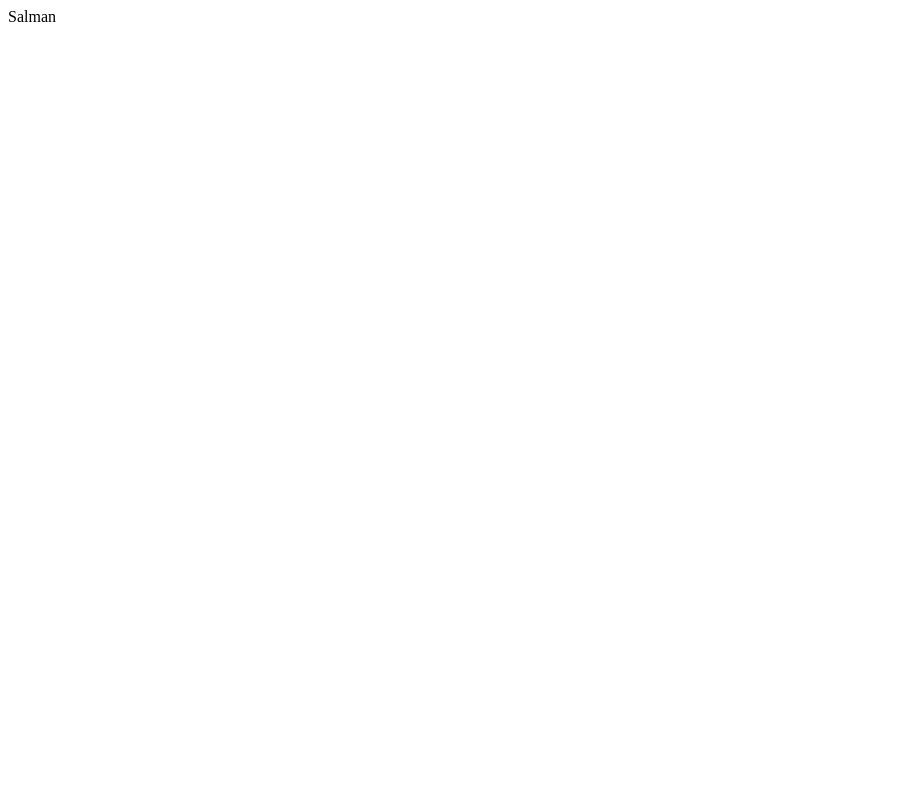
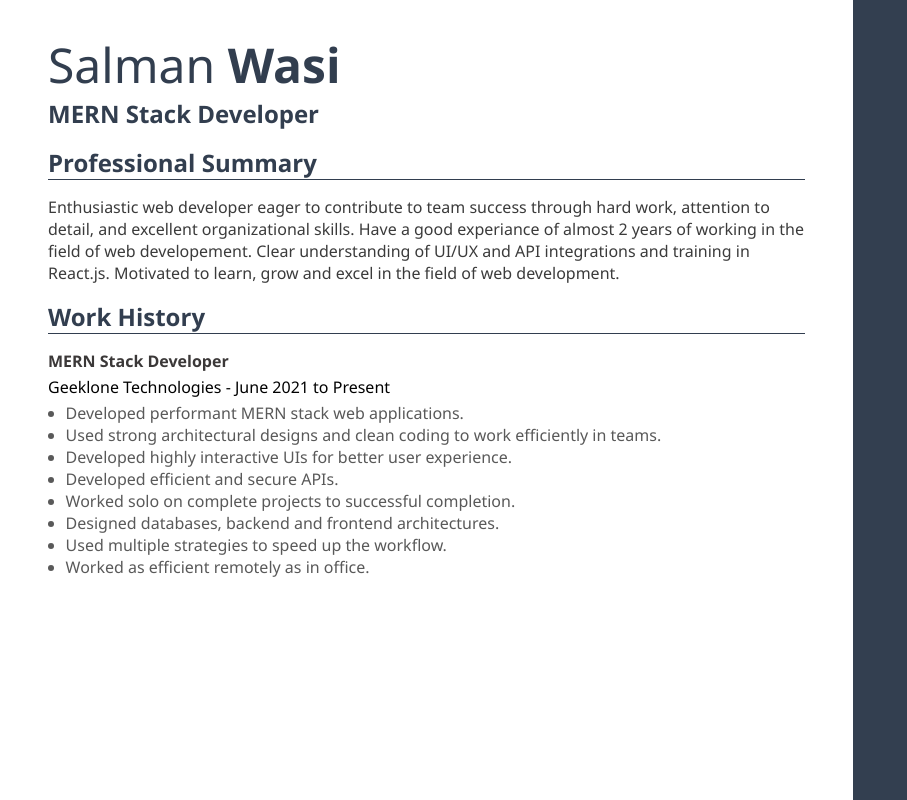
Before and after one commit to SalmanWasiKhan/CV_Plain, a plain HTML site: page index.html in a window 1280 px wide. Shown: the whole page, without its empty margins (0-907 px from the left). Drawn offline with Linux system fonts and the light colour scheme.

Commit message:
main section base

```diff
--- a/index.html
+++ b/index.html
@@ -4,9 +4,54 @@
     <meta charset="UTF-8" />
     <meta http-equiv="X-UA-Compatible" content="IE=edge" />
     <meta name="viewport" content="width=device-width, initial-scale=1.0" />
+    <link rel="stylesheet" href="style.css" />
     <title>Salman Wasi Khan</title>
   </head>
   <body>
-    Salman
+    <main>
+      <section>
+        <h1>Salman <span>Wasi</span></h1>
+        <h2>MERN Stack Developer</h2>
+
+        <div>
+          <h3>Professional Summary</h3>
+          <p>
+            Enthusiastic web developer eager to contribute to team success
+            through hard work, attention to detail, and excellent organizational
+            skills. Have a good experiance of almost 2 years of working in the
+            field of web developement. Clear understanding of UI/UX and API
+            integrations and training in React.js. Motivated to learn, grow and
+            excel in the field of web development.
+          </p>
+        </div>
+
+        <div>
+          <h3>Work History</h3>
+
+          <div class="work">
+            <h4>MERN Stack Developer</h4>
+            <h5>Geeklone Technologies - <span>June 2021 to Present</span></h5>
+            <ul>
+              <li>Developed performant MERN stack web applications.</li>
+              <li>
+                Used strong architectural designs and clean coding to work
+                efficiently in teams.
+              </li>
+              <li>
+                Developed highly interactive UIs for better user experience.
+              </li>
+              <li>Developed efficient and secure APIs.</li>
+              <li>
+                Worked solo on complete projects to successful completion.
+              </li>
+              <li>Designed databases, backend and frontend architectures.</li>
+              <li>Used multiple strategies to speed up the workflow.</li>
+              <li>Worked as efficient remotely as in office.</li>
+            </ul>
+          </div>
+        </div>
+      </section>
+      <aside></aside>
+    </main>
   </body>
 </html>
--- a/style.css
+++ b/style.css
@@ -0,0 +1,83 @@
+* {
+  margin: 0;
+  padding: 0;
+  box-sizing: border-box;
+}
+
+main {
+  min-height: 100vh;
+  width: 100%;
+  font-family: 'Segoe UI', Tahoma, Geneva, Verdana, sans-serif;
+  display: grid;
+  grid-template-columns: 4fr 2fr;
+}
+
+section {
+  height: 100%;
+  padding: 2rem 3rem;
+}
+
+section h1 {
+  font-size: 3rem;
+  font-weight: normal;
+  color: #323e4f;
+}
+
+section h1 span {
+  font-weight: bold;
+}
+
+section h2 {
+  font-size: 1.5rem;
+  font-weight: 700;
+  margin-bottom: 1rem;
+  color: #323e4f;
+}
+
+section div {
+  margin-bottom: 1rem;
+}
+
+section h3 {
+  font-size: 1.5rem;
+  font-weight: 700;
+  border-bottom: 1px solid #323e4f;
+  color: #323e4f;
+  margin-bottom: 1rem;
+}
+
+section p {
+  font-size: 1rem;
+  font-weight: normal;
+  color: #3b3b3b;
+}
+
+section h4 {
+  font-size: 1rem;
+  font-weight: bold;
+  color: #3b3838;
+  margin-bottom: 0.25rem;
+}
+
+section h5 {
+  font-size: 1rem;
+  font-weight: normal;
+  color: #000000;
+  margin-bottom: 0.25rem;
+}
+
+section ul {
+  padding-left: 1.1rem;
+}
+
+section ul li {
+  font-size: 1rem;
+  font-weight: normal;
+  color: #595959;
+}
+
+aside {
+  height: 100%;
+  background: #333f50;
+  color: #fff;
+}
```
